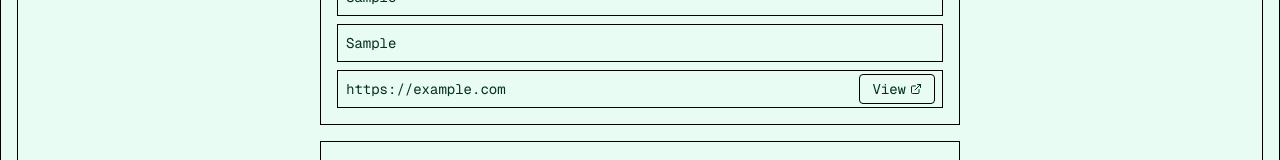
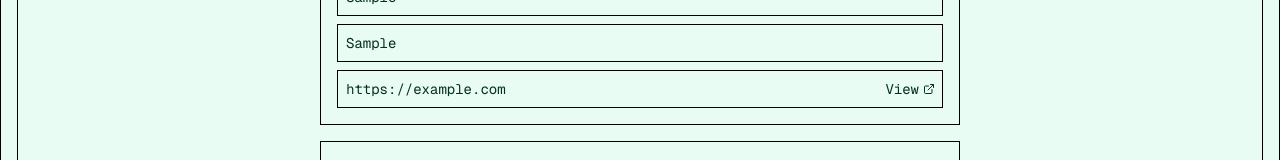
Before and after one commit to alanagoyal/booklist, a Next.js app: page /contribute in a window 1280 px wide. Both pictures are taken after typing "Sample", "Sample", "https://example.com" into the empty fields and a click on the button "Add Book". Shown: the part 460-620 px from the top of the page. Built offline with nearby package versions, Linux system fonts and the light colour scheme.

Commit message:
fix amazon link ux

```diff
--- a/components/contribute.tsx
+++ b/components/contribute.tsx
@@ -228,9 +228,9 @@ function BookInput({ book, index, canRemove, onRemove, onChange }: BookInputProp
             placeholder="Amazon URL"
             value={loading ? 'Generating link...' : book.amazonUrl || ''}
             onChange={(e) => onChange(index, 'amazonUrl', e.target.value)}
-            className={`w-full bg-background text-text border-border border p-2 ${book.amazonUrl ? 'pr-24' : 'pr-28'} font-base selection:bg-main selection:text-mtext ${loading ? 'text-text/70' : ''}`}
+            className={`w-full bg-background text-text border-border border p-2 ${book.amazonUrl ? 'pr-16' : 'pr-2'} font-base selection:bg-main selection:text-mtext truncate ${loading ? 'text-text/70' : ''}`}
           />
-          <div className="absolute right-0 top-0 h-full flex items-center px-2">
+          <div className="absolute right-2 top-1/2 -translate-y-1/2 flex items-center">
             {!loading && (
               <>
                 {!book.amazonUrl && book.title && book.author ? (
@@ -247,7 +247,7 @@ function BookInput({ book, index, canRemove, onRemove, onChange }: BookInputProp
                     href={book.amazonUrl}
                     target="_blank"
                     rel="noopener noreferrer"
-                    className="border border-border hover:border-text/70 rounded px-3 py-1 text-text/70 hover:text-text transition-all duration-200 flex items-center space-x-1"
+                    className="text-text/70 hover:text-text transition-all duration-200 flex items-center space-x-1"
                   >
                     <span className="text-sm">View</span>
                     <ExternalLink className="h-3 w-3" />
```
